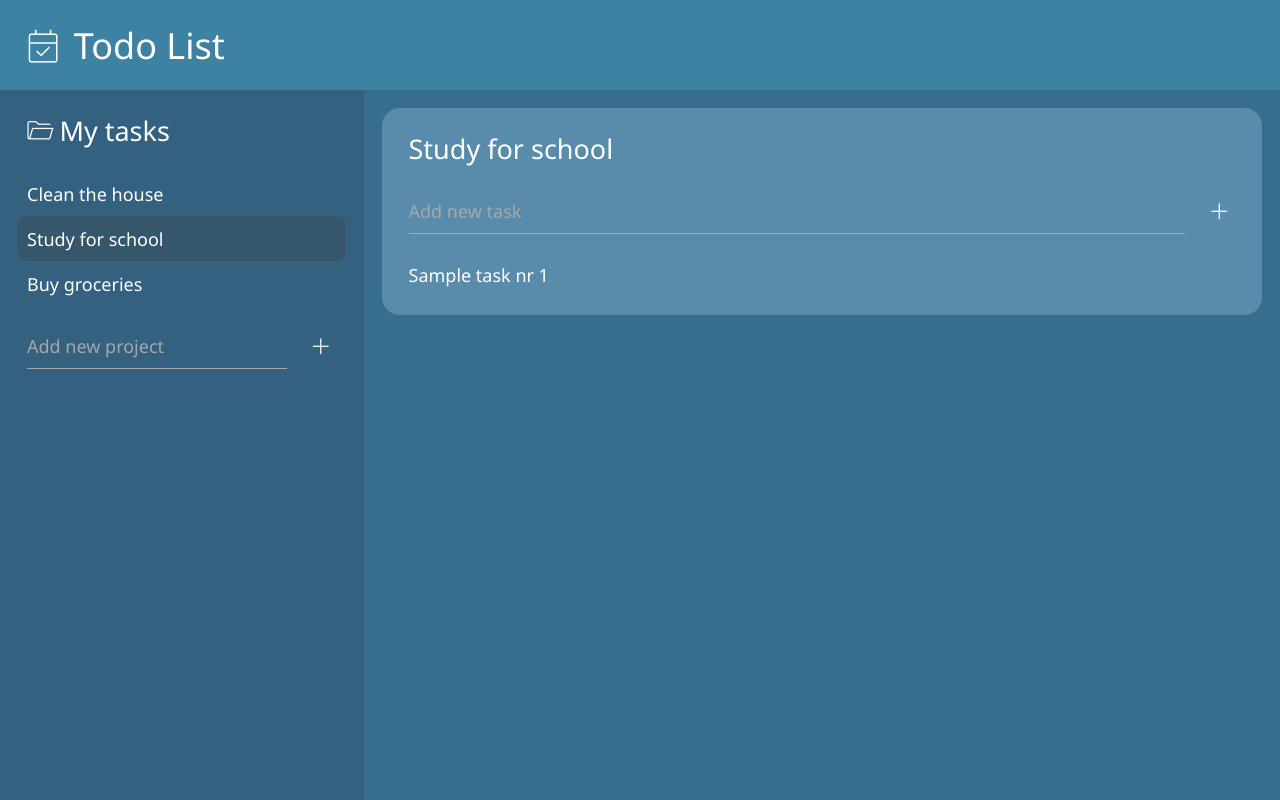
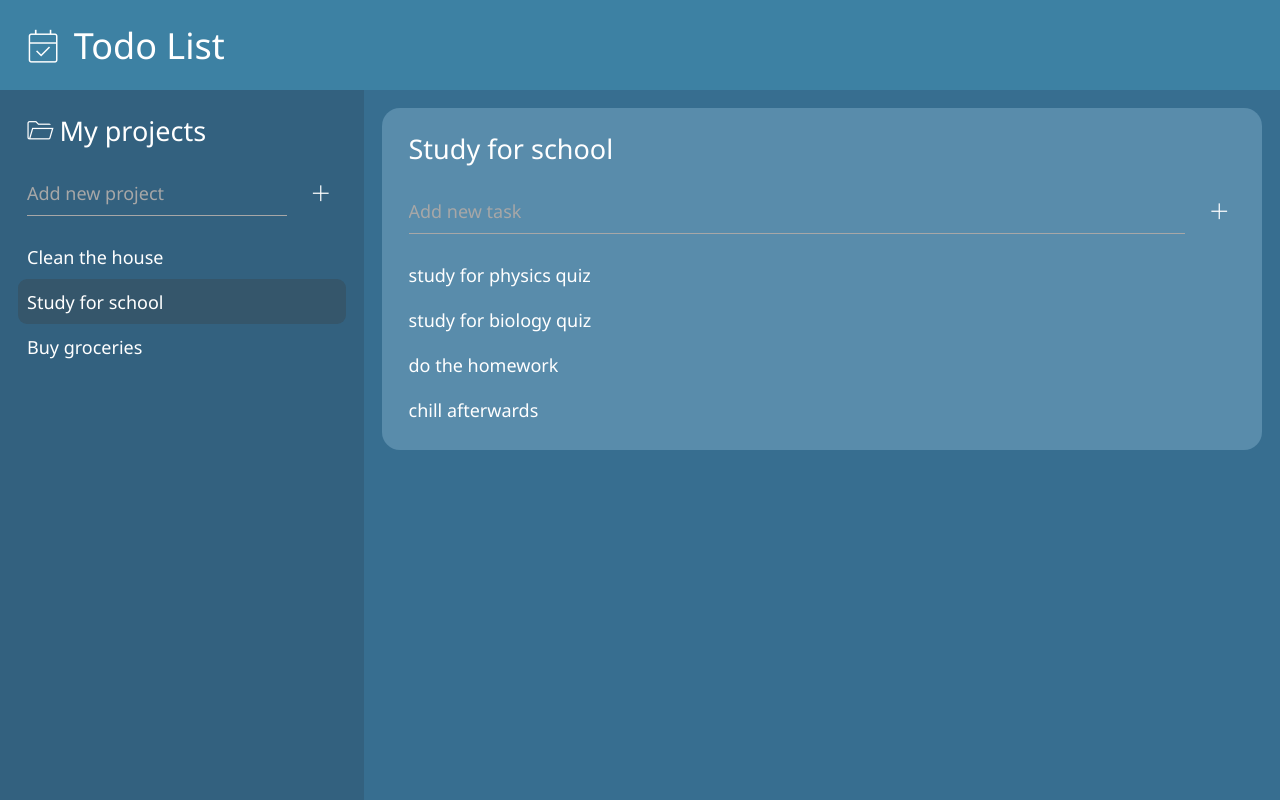
Before and after one commit to halldor03/todo-list, a website built with webpack: page dist/index.html in a window 1280 px wide. Both pictures are taken after a click on the element "Study for school". Built offline with nearby package versions, Linux system fonts and the light colour scheme.

Commit message:
almost done, gotta clean this up

```diff
--- a/src/createDOM.js
+++ b/src/createDOM.js
@@ -32,12 +32,8 @@ const createDOM = (() => {
 
     const sidebarTitle = document.createElement("div");
     sidebarTitle.classList.add("sidebarTitle");
-    sidebarTitle.innerText = "My tasks";
+    sidebarTitle.innerText = "My projects";
     sidebarHeader.appendChild(sidebarTitle);
-
-    const projects = document.createElement("div");
-    projects.setAttribute("id", "projects");
-    sidebar.appendChild(projects);
 
     const modifyingProjects = document.createElement("form");
     modifyingProjects.classList.add("modifyingProjects");
@@ -59,19 +55,26 @@ const createDOM = (() => {
     addProjectLogo.classList.add("addProject");
     addProjectLogo.innerText = "add";
     modifyingProjects.appendChild(addProjectLogo);
+
+    const projects = document.createElement("div");
+    projects.setAttribute("id", "projects");
+    sidebar.appendChild(projects);
   };
 
   const createMain = () => {
     const main = document.createElement("main");
     content.appendChild(main);
+  };
 
+  const createCard = () => {
     const projectCard = document.createElement("div");
+    const main = document.querySelector("main");
     projectCard.classList.add("projectCard");
     main.appendChild(projectCard);
 
     const taskTitle = document.createElement("div");
-    taskTitle.classList.add("taskTitle");
-    taskTitle.innerText = "Sample project nr 1";
+    taskTitle.classList.add("projectTitle");
+    taskTitle.innerText = "Sample project_title";
     projectCard.appendChild(taskTitle);
 
     const modifyingTask = document.createElement("form");
@@ -90,19 +93,15 @@ const createDOM = (() => {
     const addTaskLogo = document.createElement("button");
     addTaskLogo.classList.add("material-symbols-outlined");
     addTaskLogo.setAttribute("type", "reset");
+    addTaskLogo.classList.add("addTask");
     addTaskLogo.innerText = "add";
     modifyingTask.appendChild(addTaskLogo);
 
     const tasks = document.createElement("div");
     tasks.setAttribute("id", "tasks");
     projectCard.appendChild(tasks);
-
-    const task = document.createElement("div");
-    task.classList.add("task");
-    task.innerText = "Sample task nr 1";
-    tasks.appendChild(task);
   };
-  return { createHeader, createSidebar, createMain };
+  return { createHeader, createSidebar, createMain, createCard };
 })();
 
 export { createDOM };
--- a/src/index.js
+++ b/src/index.js
@@ -5,6 +5,8 @@ import { logic } from "./logic";
 createDOM.createHeader();
 createDOM.createSidebar();
 createDOM.createMain();
+createDOM.createCard();
+logic.addProjectToArray();
 logic.addSampleProject();
-logic.addToArray();
-logic.makeActive();
+logic.projectMakeActive();
+logic.addTaskToArray();
--- a/src/logic.js
+++ b/src/logic.js
@@ -44,20 +44,20 @@ const logic = (() => {
     manipulateDOM.addProjects();
   };
 
-  const addToArray = () => {
+  const addProjectToArray = () => {
     // BEHAVIOUR FOR PRESSING PLUS ICON
+    const projectInput = document.getElementById("addProjectInput");
     const addButton = document.querySelector(".addProject");
     addButton.addEventListener("click", () => {
-      let newProject = new projectClass(addProjectInput.value, false, []);
+      let newProject = new projectClass(projectInput.value, false, []);
       projectsArray.push(newProject);
       manipulateDOM.refreshProjects();
       manipulateDOM.addProjects();
-      makeActive();
+      projectMakeActive();
       // console.table(projectsArray);
     });
 
     // BEHAVIOUR FOR PRESSING ENTER
-    const projectInput = document.getElementById("addProjectInput");
     projectInput.addEventListener("keypress", (e) => {
       if (e.key === "Enter") {
         e.preventDefault();
@@ -66,13 +66,13 @@ const logic = (() => {
         manipulateDOM.refreshProjects();
         manipulateDOM.addProjects();
         projectInput.value = null;
-        makeActive();
+        projectMakeActive();
         // console.table(projectsArray);
       }
     });
   };
 
-  const removeFromArray = (index) => {
+  const removeProjectFromArray = (index) => {
     const deleteIcon = document.getElementById("deleteProject");
     deleteIcon.addEventListener("click", (e) => {
       e.stopPropagation();
@@ -84,12 +84,12 @@ const logic = (() => {
       projectsArray.splice(index, 1);
       manipulateDOM.refreshProjects();
       manipulateDOM.addProjects();
-      manipulateDOM.noActiveProjectsCard();
-      makeActive();
+      // manipulateDOM.noActiveProjectsCard();
+      projectMakeActive();
     });
   };
 
-  const makeActive = () => {
+  const projectMakeActive = () => {
     const projects = document.querySelectorAll(".project");
     projects.forEach((element, index) => {
       element.addEventListener("click", () => {
@@ -97,15 +97,100 @@ const logic = (() => {
           el.isActive = false;
         });
         projectsArray[index].isActive = true;
+        // addTaskToArray(projectsArray[index]);
         manipulateDOM.refreshProjects();
         manipulateDOM.addProjects();
         // console.table(projectsArray);
         // manipulateDOM.activitiesShowTitle(projectsArray[index]);
-        makeActive();
+        addTaskToArray();
+        projectMakeActive();
       });
+      // addTaskToArray(projectsArray[index]);
     });
   };
-  return { addToArray, removeFromArray, makeActive, addSampleProject };
+
+  const addTaskToArray = () => {
+    const activeProject = projectsArray.find(
+      (element) => element.isActive === true
+    );
+    const tasksArray = activeProject.tasks;
+    console.log(tasksArray);
+
+    manipulateDOM.refreshTasks();
+    manipulateDOM.addTasks(activeProject);
+
+    // BEHAVIOUR FOR PRESSING PLUS ICON
+    const taskInput = document.getElementById("addTaskInput");
+    const addButton = document.querySelector(".addTask");
+    addButton.addEventListener("click", () => {
+      let newTask = taskInput.value;
+      tasksArray.push(newTask);
+      manipulateDOM.refreshTasks();
+      manipulateDOM.addTasks(activeProject);
+      addTaskToArray();
+      // manipulateDOM.refreshProjects();
+      // manipulateDOM.addProjects();
+      console.log(tasksArray);
+    });
+
+    // BEHAVIOUR FOR PRESSING ENTER
+    taskInput.addEventListener("keypress", (e) => {
+      if (e.key === "Enter") {
+        e.preventDefault();
+        let newTask = taskInput.value;
+        tasksArray.push(newTask);
+        manipulateDOM.refreshTasks();
+        manipulateDOM.addTasks(activeProject);
+        addTaskToArray();
+        // manipulateDOM.refreshProjects();
+        // manipulateDOM.addProjects();
+        taskInput.value = null;
+        console.log(tasksArray);
+      }
+    });
+
+    // const projects = document.querySelectorAll(".project");
+    // projects.forEach((element) => {
+    //   element.addEventListener(
+    //     "click",
+    //     () => {
+    //       addTaskToArray();
+    //     },
+    //     { once: true }
+    //   );
+    // });
+  };
+
+  const removeTaskFromArray = (index) => {
+    const activeProject = projectsArray.find(
+      (element) => element.isActive === true
+    );
+    const tasksArray = activeProject.tasks;
+    console.log(tasksArray);
+
+    const deleteIcon = document.getElementById("deleteProject");
+    deleteIcon.addEventListener("click", (e) => {
+      e.stopPropagation();
+      // if (projectsArray[index].isActive) {
+      //   projectsArray.forEach((element) => {
+      //     element.isActive = false;
+      //   });
+      // }
+      tasksArray.splice(index, 1);
+      manipulateDOM.refreshTasks();
+      manipulateDOM.addTasks(activeProject);
+      // manipulateDOM.noActiveProjectsCard();
+      addTaskToArray();
+    });
+  };
+  return {
+    addProjectToArray,
+    removeProjectFromArray,
+    projectMakeActive,
+    addSampleProject,
+    addTaskToArray,
+    removeTaskFromArray,
+  };
 })();
 
 export { logic };
--- a/src/manipulateDOM.js
+++ b/src/manipulateDOM.js
@@ -1,3 +1,4 @@
+import { createDOM } from "./createDOM";
 import { projectsArray } from "./logic";
 import { logic } from "./logic";
 
@@ -10,18 +11,26 @@ const manipulateDOM = (() => {
   };
   const addProjects = () => {
     projectsArray.forEach((element, index) => {
+      const projects = document.querySelector("#projects");
       const createProject = document.createElement("div");
       createProject.classList.add("project");
       if (element.name === "") {
         createProject.innerText = "Unnamed project";
       } else createProject.innerText = element.name;
+      projects.appendChild(createProject);
       if (element.isActive) {
         createProject.classList.add("project_active");
-        projectShowTitle(projectsArray[index]);
+        // addTasks(projectsArray[index]);
       }
-      projects.appendChild(createProject);
     });
+    const activeProject = document.querySelector(".project_active");
+    if (activeProject === null) {
+      noActiveProjects();
+    }
     projectsShowDelete();
+    // console.log(activeProject.name);
+    // logic.addTaskToArray();
+    const projectInput = document.getElementById("addProjectInput");
   };
 
   const projectsShowDelete = () => {
@@ -33,7 +42,7 @@ const manipulateDOM = (() => {
         deleteIcon.setAttribute("id", "deleteProject");
         deleteIcon.innerText = "delete";
         element.appendChild(deleteIcon);
-        logic.removeFromArray(index);
+        logic.removeProjectFromArray(index);
       });
     });
     projects.forEach((element) => {
@@ -44,11 +53,10 @@ const manipulateDOM = (() => {
     });
   };
 
-  const noActiveProjectsCard = () => {
-    const activeProjects = document.querySelectorAll(".project_active");
+  const noActiveProjects = () => {
     const projectCard = document.querySelector(".projectCard");
     const main = document.querySelector("main");
-    if (activeProjects.length === 0) {
+    if (projectCard !== null) {
       projectCard.remove();
       const selectProjectDiv = document.createElement("div");
       selectProjectDiv.setAttribute("class", "selectProjectDiv");
@@ -58,23 +66,76 @@ const manipulateDOM = (() => {
     }
   };
 
-  const projectShowTitle = (element) => {
-    // console.log(element);
-    // createHome.createMain();
-    const titleElement = document.querySelector(".taskTitle");
-    const title = element.name;
-    console.log(title);
-    titleElement.innerText = title;
-    if (title === "") {
+  const addTasks = (activeProject) => {
+    const projectCard = document.querySelector(".projectCard");
+    // if (projectCard === null) {
+    //   const selectProjectDiv = document.querySelector(".selectProjectDiv");
+    //   selectProjectDiv.remove();
+    //   createDOM.createCard();
+    // }
+    createDOM.createCard();
+    const taskInput = document.getElementById("addTaskInput");
+    taskInput.focus();
+    const titleElement = document.querySelector(".projectTitle");
+    titleElement.innerText = activeProject.name;
+    if (activeProject.name === "") {
       titleElement.innerText = "Unnamed project";
     }
+    // refreshTasks();
+    const activeProjectTaks = activeProject.tasks;
+    const tasks = document.querySelector("#tasks");
+    activeProjectTaks.forEach((element) => {
+      const createTask = document.createElement("div");
+      createTask.classList.add("task");
+      if (element === "") {
+        createTask.innerText = "Unnamed task";
+      } else createTask.innerText = element;
+      tasks.appendChild(createTask);
+    });
+    tasksShowDelete();
+  };
+
+  const refreshTasks = () => {
+    const selectProjectDiv = document.querySelector(".selectProjectDiv");
+    if (selectProjectDiv !== null) {
+      selectProjectDiv.remove();
+    }
+    const projectCard = document.querySelector(".projectCard");
+    if (projectCard !== null) {
+      projectCard.remove();
+    }
+    // const tasks = document.querySelectorAll(".task");
+    // tasks.forEach((element) => {
+    //   element.remove();
+    // });
+  };
+
+  const tasksShowDelete = () => {
+    const tasks = document.querySelectorAll(".task");
+    tasks.forEach((element, index) => {
+      element.addEventListener("mouseenter", () => {
+        const deleteIcon = document.createElement("span");
+        deleteIcon.classList.add("material-symbols-outlined");
+        deleteIcon.setAttribute("id", "deleteProject");
+        deleteIcon.innerText = "delete";
+        element.appendChild(deleteIcon);
+        logic.removeTaskFromArray(index);
+      });
+    });
+    tasks.forEach((element) => {
+      element.addEventListener("mouseleave", () => {
+        const deleteIcon = document.getElementById("deleteProject");
+        deleteIcon.remove();
+      });
+    });
   };
 
   return {
     refreshProjects,
     addProjects,
-    projectShowTitle,
-    noActiveProjectsCard,
+    addTasks,
+    refreshTasks,
+    noActiveProjects,
   };
 })();
 
--- a/src/styles.css
+++ b/src/styles.css
@@ -60,7 +60,6 @@ header > .material-symbols-outlined {
   display: flex;
   flex-direction: column;
   min-width: max-content;
-  padding-bottom: 2rem;
 }
 
 .sidebarHeader {
@@ -81,6 +80,7 @@ header > .material-symbols-outlined {
 }
 
 #projects {
+  padding-top: 1rem;
   margin: 0 1rem 1rem 1rem;
 }
 
@@ -159,7 +159,7 @@ main {
   border-radius: 1rem;
 }
 
-.taskTitle {
+.projectTitle {
   display: flex;
   align-items: center;
   font-size: 1.5rem;
```
Also changed, not shown: dist/main.js.
